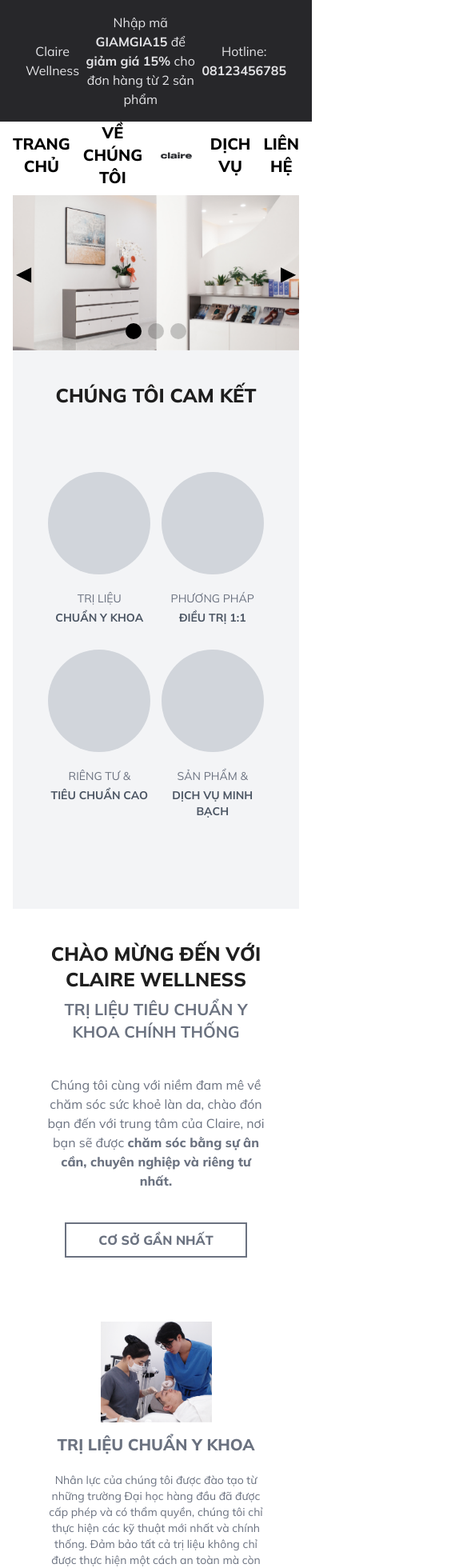
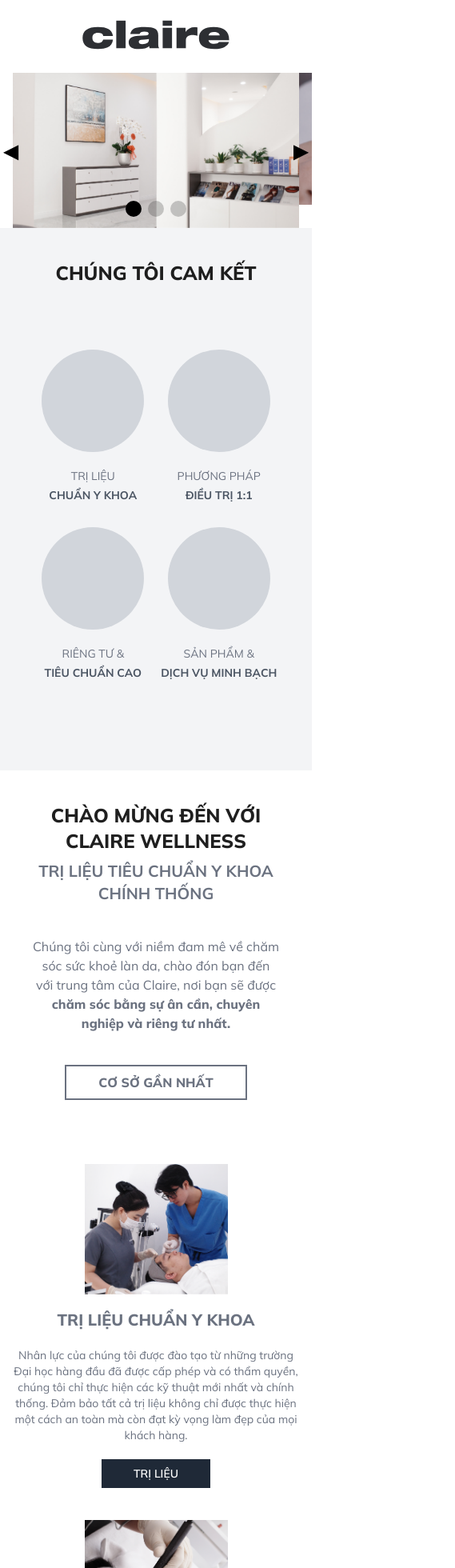
Before and after one commit to huynguyen1305/claire-font, a Next.js app: page / in a window 390 px wide. Shown: the top 1960 px of the page at 80% size, 569 px wide, since content can reach past the window. Built offline with nearby package versions, Linux system fonts and the light colour scheme.

Commit message:
update src

```diff
--- a/app/layout.tsx
+++ b/app/layout.tsx
@@ -14,7 +14,7 @@ export const metadata: Metadata = {
   description: "",
 };
 
-export default function RootLayout({
+export default async function RootLayout({
   children,
 }: Readonly<{
   children: React.ReactNode;
@@ -23,7 +23,7 @@ export default function RootLayout({
     <html lang="vi">
       <Config>
         <body>
-          <Suspense fallback={<div>aa</div>}>
+          <Suspense fallback={<div></div>}>
             <AppHeader />
           </Suspense>
           <main className="min-h-screen">
--- a/app/page.tsx
+++ b/app/page.tsx
@@ -6,13 +6,13 @@ import { Flex } from "antd";
 
 export default function Home() {
   return (
-    <div className="container">
     <Flex vertical gap={80}>
       <WelcomeSection />
       <ContentSection />
+
       <BlogSection />
+
       <FormSection />
     </Flex>
-    </div>
   );
 }
--- a/components/AppHeader/AppHeader.tsx
+++ b/components/AppHeader/AppHeader.tsx
@@ -6,8 +6,8 @@ import MenuPC from "./MenuPC";
 const AppHeader = () => {
   return (
     <>
-      <div className="bg-zinc-800 text-zinc-200 p-4 text-center">
-        <div className="px-4 flex justify-between items-center">
+      <div className="bg-zinc-800 text-zinc-200 p-4 text-center hidden lg:block">
+        <div className="flex px-4 justify-between items-center">
           <div>Claire Wellness</div>
           <div>
             Nhập mã <strong>GIAMGIA15</strong> để <strong>giảm giá 15%</strong>{" "}
@@ -18,7 +18,7 @@ const AppHeader = () => {
           </div>
         </div>
       </div>
-      <Suspense fallback={<div>aaa</div>}>
+      <Suspense fallback={<div></div>}>
         <MenuPC />
       </Suspense>
     </>
--- a/components/AppHeader/MenuPC.tsx
+++ b/components/AppHeader/MenuPC.tsx
@@ -14,13 +14,13 @@ const MenuPC = () => {
     <header>
       <nav>
         <ul className="flex justify-between items-center container gap-4 uppercase font-extrabold text-xl pb-2">
-          <li className="w-[180px] text-center">
+          <li className="w-[180px] text-center hidden lg:block">
             <Link href="/">Trang chủ</Link>
           </li>
-          <li className="w-[180px] text-center">
+          <li className="w-[180px] text-center hidden lg:block">
             <Link href="/ve-chung-toi">Về chúng tôi</Link>
           </li>
-          <li className="text-center">
+          <li className="mx-auto">
             <Link href="/">
               <Image
                 src={claireLogo}
@@ -31,7 +31,7 @@ const MenuPC = () => {
             </Link>
           </li>
           <li
-            className="flex items-center w-[180px] text-center relative"
+            className="items-center w-[180px] text-center relative hidden lg:flex"
             onMouseOver={() => setShowSubMenu(true)}
             onMouseLeave={() => setShowSubMenu(false)}
           >
@@ -66,7 +66,7 @@ const MenuPC = () => {
               </div>
             </div>
           </li>
-          <li className="w-[180px] text-center">
+          <li className="w-[180px] text-center hidden lg:block">
             <Link href="/lien-he">Liên hệ</Link>
           </li>
         </ul>
--- a/containers/Home/BlogSection.tsx
+++ b/containers/Home/BlogSection.tsx
@@ -38,13 +38,13 @@ const BlogSection = () => {
           <Col key={item.title} span={8}>
             <Flex vertical gap={16}>
               <img alt="img" src={item.imgSrc} className="w-full" />
-              <Typography className="text-base md:text-lg xl:text-xl text-gray-500 font-extrabold">
+              <Typography className="text-base md:text-lg lg:text-xl text-gray-500 font-extrabold">
                 {item.title}
               </Typography>
-              <Typography className="text-sm md:text-md xl:text-base text-gray-500">
+              <Typography className="text-sm md:text-md lg:text-base text-gray-500">
                 {item.description}
               </Typography>
-              <Typography className="underline text-xs xl:text-sm font-light cursor-pointer">
+              <Typography className="underline text-xs lg:text-sm font-light cursor-pointer">
                 READ MORE
               </Typography>
             </Flex>
--- a/containers/Home/ContentSection.tsx
+++ b/containers/Home/ContentSection.tsx
@@ -12,26 +12,26 @@ const CommonComponent = (
 ) => (
   <Flex
     className={`${
-      shouldRevert ? "flex-col xl:flex-row-reverse" : "flex-col xl:flex-row"
-    } w-full items-center xl:items-start`}
+      shouldRevert ? "flex-col lg:flex-row-reverse" : "flex-col lg:flex-row"
+    } w-full items-center lg:items-start`}
   >
     <img alt="image" src={imgSrc} className="w-1/2" />
     <Flex
-      className={`pt-[5%] xl:pt-[10%] w-full xl:w-1/2 text-center ${
+      className={`pt-[5%] lg:pt-[10%] w-full lg:w-1/2 text-center ${
         shouldRevert
-          ? "xl:text-left xl:items-start xl:pr-10"
-          : "xl:text-right xl:items-end xl:pl-10"
+          ? "lg:text-left lg:items-start lg:pr-10"
+          : "lg:text-right lg:items-end lg:pl-10"
       }`}
       vertical
       gap={20}
     >
-      <Typography className="text-xl md:text-2xl xl:text-3xl text-gray-500 font-extrabold">
+      <Typography className="text-xl md:text-2xl lg:text-3xl text-gray-500 font-extrabold">
         {title}
       </Typography>
-      <Typography className="text-sm md:text-base xl:text-lg text-gray-500 xl:leading-10">
+      <Typography className="text-sm md:text-base lg:text-lg text-gray-500 lg:leading-10">
         {description}
       </Typography>
-      <Typography className="py-2 px-10 text-sm xl:text-base font-semibold text-white bg-gray-800 w-fit mx-auto xl:mx-0">
+      <Typography className="py-2 px-10 text-sm lg:text-base font-semibold text-white bg-gray-800 w-fit mx-auto lg:mx-0">
         {category}
       </Typography>
     </Flex>
@@ -40,12 +40,8 @@ const CommonComponent = (
 
 const ContentSection = () => {
   return (
-    <>
-      <Flex
-        vertical
-        className="px-10 xl:px-32 gap-[40px] xl:gap-0"
-        align="center"
-      >
+    <div className="container">
+      <Flex vertical className="gap-[40px] lg:gap-0" align="center">
         {CommonComponent(
           "/detail-homepage-1.png",
           "TRỊ LIỆU CHUẨN Y KHOA",
@@ -66,26 +62,27 @@ const ContentSection = () => {
           "SẢN PHẨM"
         )}
         <Flex
-          className="pt-[28px] xl:pt-[5%] xl:w-1/2 self-start text-center xl:text-left"
+          className="pt-[28px] lg:pt-[5%] lg:w-1/2 self-start text-center lg:text-left"
           vertical
           gap={20}
         >
-          <Typography className="text-xl md:text-2xl xl:text-3xl text-gray-500 font-extrabold">
+          <Typography className="text-xl md:text-2xl lg:text-3xl text-gray-500 font-extrabold">
             SẢN PHẨM & DỊCH VỤ MINH BẠCH
           </Typography>
-          <Typography className="text-sm md:text-base xl:text-lg text-gray-500 xl:leading-10">
+          <Typography className="text-sm md:text-base lg:text-lg text-gray-500 lg:leading-10">
             Chúng tôi luôn sử dụng các sản phẩm từ những thương hiệu dược mỹ
             phẩm cao cấp và uy tín của thế giới. Hệ thống dịch vụ sử dụng những
             máy móc công nghệ cao hàng trên toàn thế giới trong lĩnh vực thẩm mỹ
             được công nhận và đạt chứng chỉ như CE, FDA Approved
           </Typography>
-          <Typography className="py-2 px-10 text-sm xl:text-base font-semibold text-white bg-gray-800 w-fit mx-auto xl:mx-0">
+          <Typography className="py-2 px-10 text-sm lg:text-base font-semibold text-white bg-gray-800 w-fit mx-auto lg:mx-0">
             SẢN PHẨM
           </Typography>
         </Flex>
       </Flex>
+      <br />
       <Image preview={false} alt="img" src="/home-page-content.png" />
-    </>
+    </div>
   );
 };
 
--- a/containers/Home/WelcomeSection.tsx
+++ b/containers/Home/WelcomeSection.tsx
@@ -28,7 +28,7 @@ const WelcomeSection = () => {
         }}
         navigation={true}
         modules={[Pagination, Navigation]}
-        className="swiperContainer"
+        className="container swiperContainer"
       >
         <SwiperSlide>
           <Image width={1920} height={800} alt="image" src={anhNen} />
@@ -46,7 +46,7 @@ const WelcomeSection = () => {
         align="center"
         className="w-full bg-gray-100 pt-10 pb-28 px-5"
       >
-        <Typography className="text-2xl xl:text-3xl font-extrabold mb-10">
+        <Typography className="text-2xl lg:text-3xl font-extrabold mb-10">
           CHÚNG TÔI CAM KẾT
         </Typography>
         <Row
@@ -54,7 +54,7 @@ const WelcomeSection = () => {
             { xl: 60, xs: 5, lg: 5, md: 5, sm: 5 },
             { xl: 60, xs: 30, lg: 30, md: 30, sm: 30 },
           ]}
-          className="px-5 max-w-[600px] xl:max-w-none"
+          className="px-5 max-w-[600px] lg:max-w-none"
         >
           {guaranteeData.map((i) => (
             <Col
@@ -65,10 +65,10 @@ const WelcomeSection = () => {
             >
               <div className="w-32 h-32 rounded-[50%] bg-gray-300"></div>
               <Flex vertical gap={4}>
-                <Typography className="text-center text-gray-500 text-sm xl:text-base">
+                <Typography className="text-center text-gray-500 text-sm lg:text-base">
                   {i.text1}
                 </Typography>
-                <Typography className="text-center text-sm xl:text-base font-bold text-gray-600">
+                <Typography className="text-center text-sm lg:text-base font-bold text-gray-600">
                   {i.text2}
                 </Typography>
               </Flex>
@@ -83,14 +83,14 @@ const WelcomeSection = () => {
         className="pt-10 px-10 text-center"
       >
         <Flex vertical gap={8} align="center">
-          <Typography className="text-2xl xl:text-3xl font-extrabold">
+          <Typography className="text-2xl lg:text-3xl font-extrabold">
             CHÀO MỪNG ĐẾN VỚI CLAIRE WELLNESS
           </Typography>
-          <Typography className="text-xl xl:text-2xl font-bold text-gray-500">
+          <Typography className="text-xl lg:text-2xl font-bold text-gray-500">
             TRỊ LIỆU TIÊU CHUẨN Y KHOA CHÍNH THỐNG
           </Typography>
         </Flex>
-        <Typography className="text-base xl:text-lg md:text-xl text-gray-500 max-w-[800px]">
+        <Typography className="text-base lg:text-lg md:text-xl text-gray-500 max-w-[800px]">
           Chúng tôi cùng với niềm đam mê về chăm sóc sức khoẻ làn da, chào đón
           bạn đến với trung tâm của Claire, nơi bạn sẽ được{" "}
           <text className="font-extrabold">
```
Also changed, not shown: containers/Home/FormSection.tsx (+7 -8 lines). Lines whose indentation alone changed are shown as unchanged.
